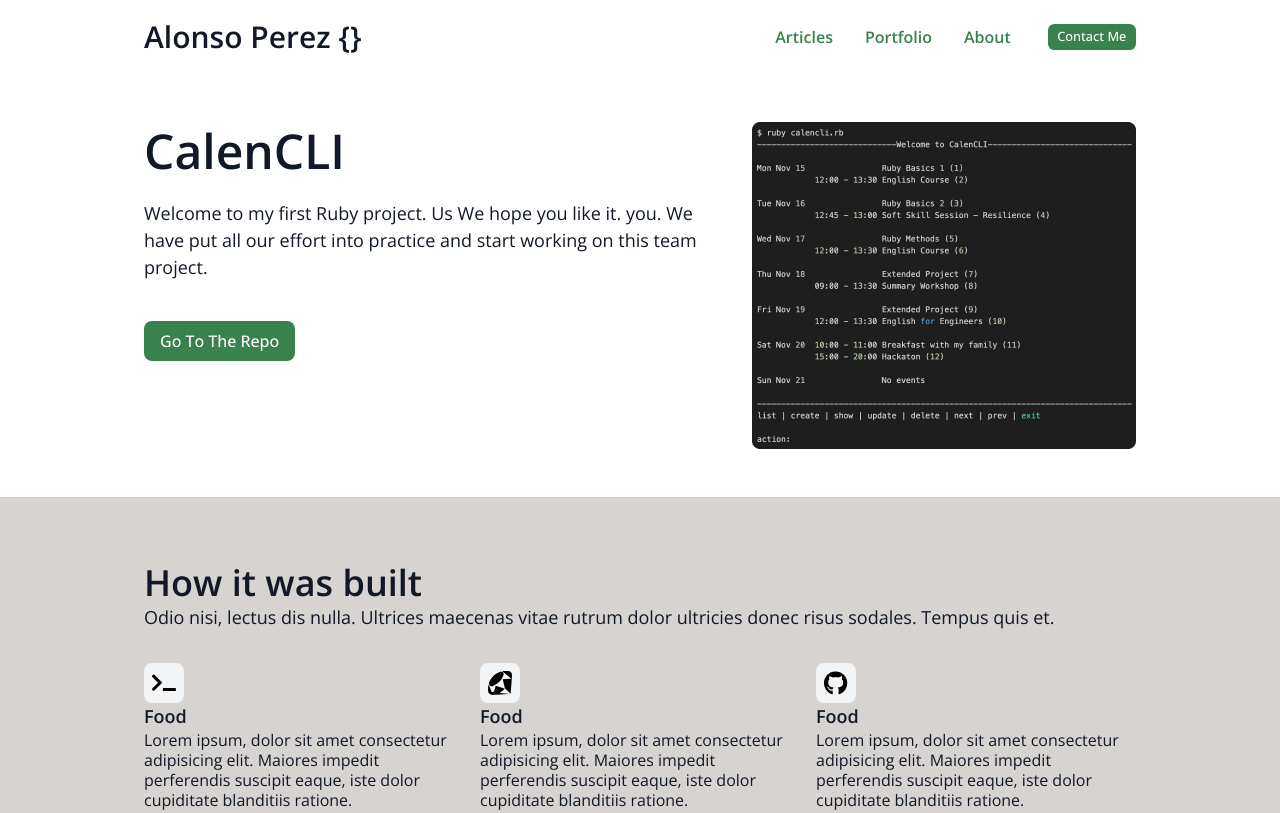
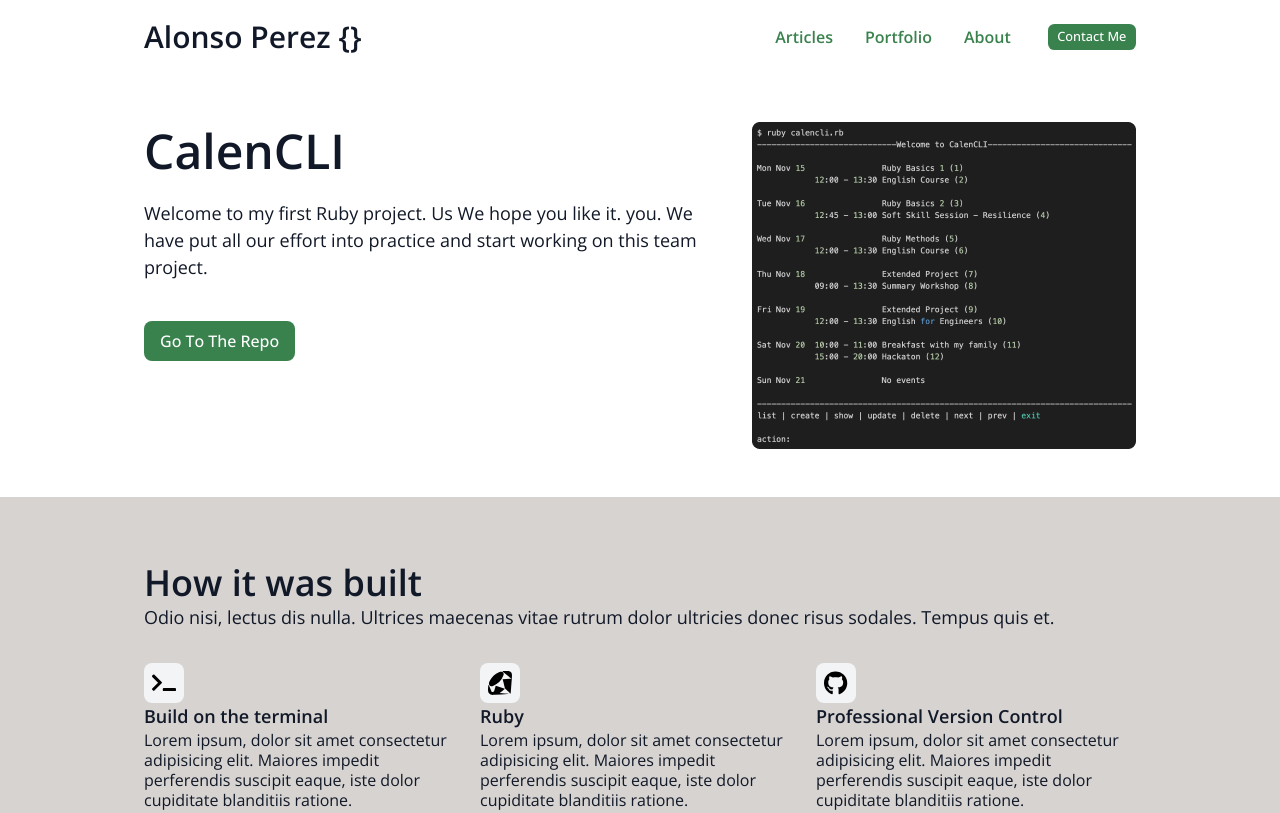
Before and after one commit to Alonzzoh/Blog-Alonzzoh, a plain HTML site: page calencli.html in a window 1280 px wide. Shown: the top 813 px of the page. Drawn offline with nearby package versions, Linux system fonts and the light colour scheme.

Commit message:
FEAT: complete body of all project, only needs edit the text and photos

```diff
--- a/calencli.html
+++ b/calencli.html
@@ -89,7 +89,7 @@
                 <svg><use xlink:href="#terminal" /></svg>
               </div>
               <div>
-                <h3 class="text-lg semibold">Food</h3>
+                <h3 class="text-lg semibold">Build on the terminal</h3>
                 <p class="text-md light">
                   Lorem ipsum, dolor sit amet consectetur adipisicing elit.
                   Maiores impedit perferendis suscipit eaque, iste dolor
@@ -102,7 +102,7 @@
                 <svg><use xlink:href="#ruby" /></svg>
               </div>
               <div>
-                <h3 class="text-lg semibold">Food</h3>
+                <h3 class="text-lg semibold">Ruby</h3>
                 <p class="text-md light">
                   Lorem ipsum, dolor sit amet consectetur adipisicing elit.
                   Maiores impedit perferendis suscipit eaque, iste dolor
@@ -115,7 +115,7 @@
                 <svg><use xlink:href="#github" /></svg>
               </div>
               <div>
-                <h3 class="text-lg semibold">Food</h3>
+                <h3 class="text-lg semibold">Professional Version Control</h3>
                 <p class="text-md light">
                   Lorem ipsum, dolor sit amet consectetur adipisicing elit.
                   Maiores impedit perferendis suscipit eaque, iste dolor
```
